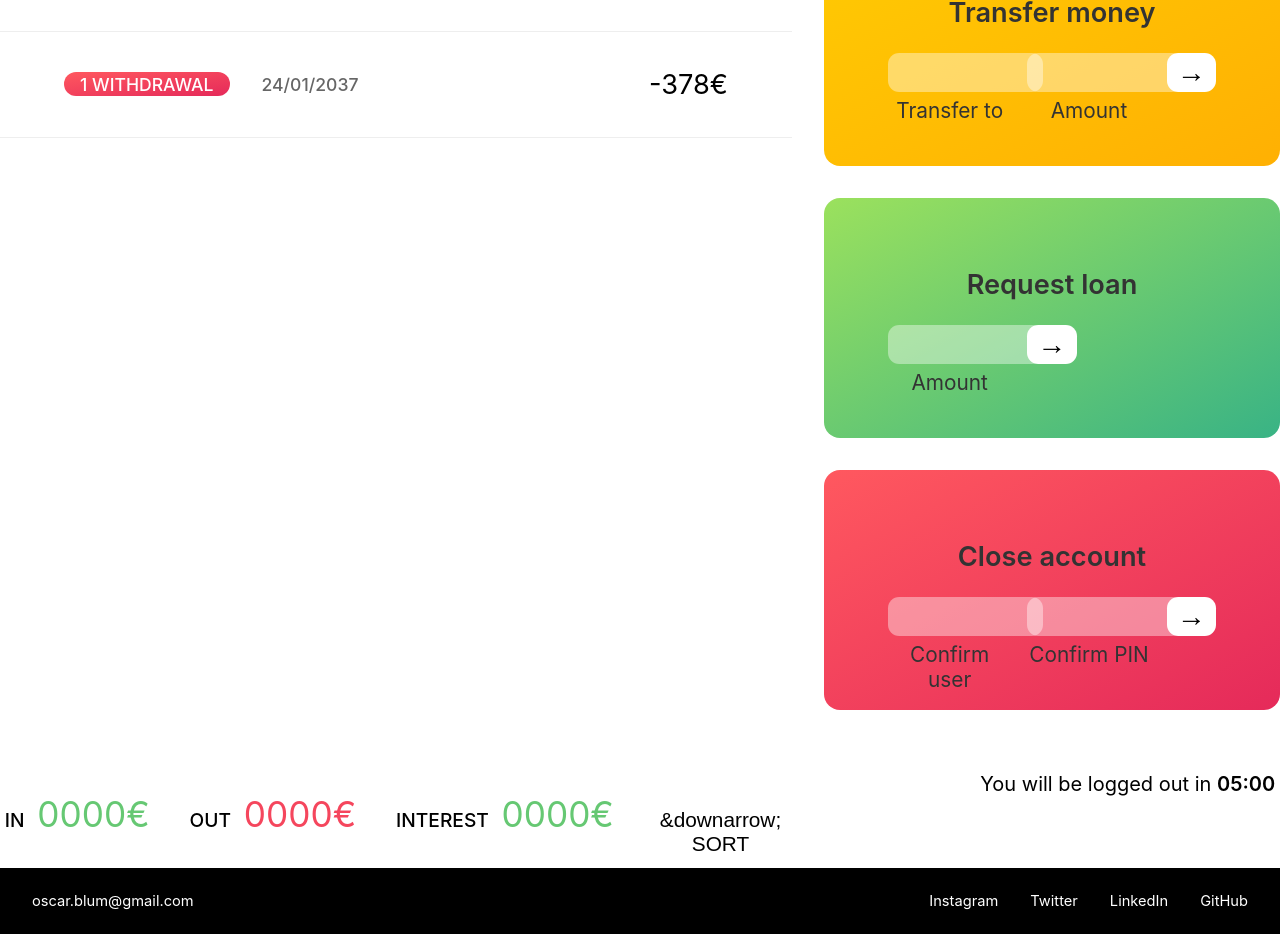
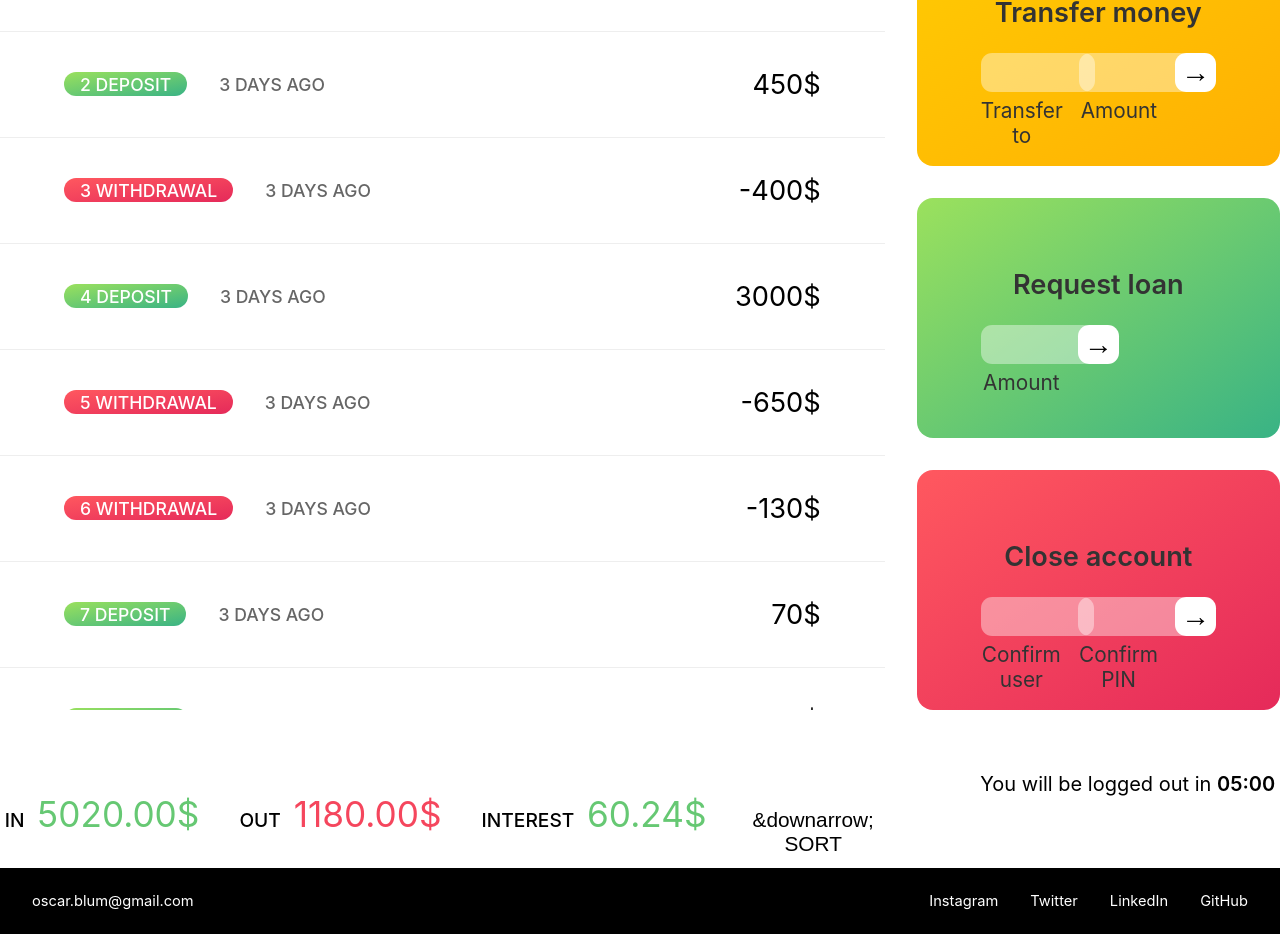
Before and after one commit to Oblum1989/react-page, a React (Create React App) app: page /apps/app-bank in a window 1280 px wide. Shown: the part 860-1794 px from the top of the page. Built offline with nearby package versions, Linux system fonts and the light colour scheme.

Commit message:
update balance movements and summary

```diff
--- /dev/null
+++ b/src/pages/Apps/Bankist/accounts.js
@@ -0,0 +1,34 @@
+// Data
+export const account1 = {
+  owner: "Jonas Schmedtmann",
+  movements: [200, 450, -400, 3000, -650, -130, 70, 1300],
+  interestRate: 1.2, // %
+  pin: 1111,
+  username: "js"
+};
+
+const account2 = {
+  owner: "Jessica Davis",
+  movements: [5000, 3400, -150, -790, -3210, -1000, 8500, -30],
+  interestRate: 1.5,
+  pin: 2222,
+  username: "jd"
+};
+
+const account3 = {
+  owner: "Steven Thomas Williams",
+  movements: [200, -200, 340, -300, -20, 50, 400, -460],
+  interestRate: 0.7,
+  pin: 3333,
+  username: "stw"
+};
+
+const account4 = {
+  owner: "Sarah Smith",
+  movements: [430, 1000, 700, 50, 90],
+  interestRate: 1,
+  pin: 4444,
+  username: "ss"
+};
+
+export const accounts = [account1, account2, account3, account4];
--- a/src/pages/Apps/Bankist/components/Balance/index.js
+++ b/src/pages/Apps/Bankist/components/Balance/index.js
@@ -1,5 +1,7 @@
 import "./styles.css";
-const Balance = () => {
+const Balance = ({account}) => {
+  account.balance = account.movements.reduce((prev, curr) => prev + curr, 0);
+
   return (
     <div className="balance">
       <div>
@@ -8,7 +10,7 @@ const Balance = () => {
           As of <span className="date">05/03/2037</span>
         </p>
       </div>
-      <p className="balance__value">0000€</p>
+      <p className="balance__value">{`${account.balance.toFixed(2)}$`}</p>
     </div>
   );
 };
--- a/src/pages/Apps/Bankist/components/Movements/index.js
+++ b/src/pages/Apps/Bankist/components/Movements/index.js
@@ -1,22 +1,22 @@
 import "./styles.css";
 
-const Movements = () => {
+const Movements = ({ movements }) => {
   return (
     <div className="movements">
-      <div className="movements__row">
-        <div className="movements__type movements__type--deposit">
-          2 deposit
-        </div>
-        <div className="movements__date">3 days ago</div>
-        <div className="movements__value">4 000€</div>
-      </div>
-      <div className="movements__row">
-        <div className="movements__type movements__type--withdrawal">
-          1 withdrawal
-        </div>
-        <div className="movements__date">24/01/2037</div>
-        <div className="movements__value">-378€</div>
-      </div>
+      {
+        movements.map((movement, index) => {
+          const movType = movement > 0 ? "deposit" : "withdrawal"
+          return(
+            <div className="movements__row">
+              <div className={`movements__type movements__type--${movType}`}>
+                {`${index + 1} ${movType}`}
+              </div>
+              <div className="movements__date">3 days ago</div>
+              <div className="movements__value">{movement + '$'}</div>
+            </div>
+          )
+        })
+      }
     </div>
   );
 };
--- a/src/pages/Apps/Bankist/components/Summary/index.js
+++ b/src/pages/Apps/Bankist/components/Summary/index.js
@@ -1,13 +1,32 @@
 import "./styles.css";
-const Summary = () => {
+const Summary = ({ account }) => {
+  const { movements, interestRate } = account;
+
+  const sumaryIn = movements
+    .filter((movement) => movement > 0)
+    .reduce((prev, curr) => prev + curr, 0);
+  const sumaryOut = movements
+    .filter((movement) => movement < 0)
+    .reduce((prev, curr) => prev + curr, 0);
+  const interest = movements
+    .filter((movement) => movement > 0)
+    .map((mov) => (mov * interestRate) / 100)
+    .reduce((prev, curr) => prev + curr, 0);
+
   return (
     <div className="summary">
       <p className="summary__label">In</p>
-      <p className="summary__value summary__value--in">0000€</p>
+      <p className="summary__value summary__value--in">{`${sumaryIn.toFixed(
+        2
+      )}$`}</p>
       <p className="summary__label">Out</p>
-      <p className="summary__value summary__value--out">0000€</p>
+      <p className="summary__value summary__value--out">{`${Math.abs(
+        sumaryOut
+      ).toFixed(2)}$`}</p>
       <p className="summary__label">Interest</p>
-      <p className="summary__value summary__value--interest">0000€</p>
+      <p className="summary__value summary__value--interest">{`${interest.toFixed(
+        2
+      )}$`}</p>
       <button className="btn--sort">&downarrow; SORT</button>
     </div>
   );
--- a/src/pages/Apps/Bankist/index.js
+++ b/src/pages/Apps/Bankist/index.js
@@ -5,18 +5,21 @@ import Movements from "./components/Movements";
 import NavBar from "./components/NavBar";
 import Summary from "./components/Summary";
 import Transfer from "./components/Transfer";
-import "./styles.css"
+import "./styles.css";
+import {accounts, account1} from "./accounts"
 
 const Bankist = () => {
+  const movements = [200, 450, -400, 3000, -650, -130, 70, 1300];
+
   return (
     <>
       <NavBar />
       <main className="app">
-        <Balance />
+        <Balance account={account1}/>
 
-        <Movements />
+        <Movements movements={movements} />
 
-        <Summary />
+        <Summary account={account1} />
 
         <Transfer />
 
```
